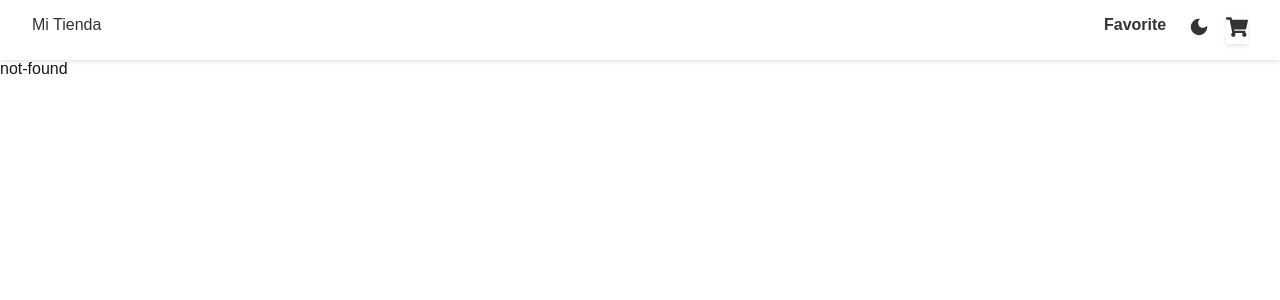
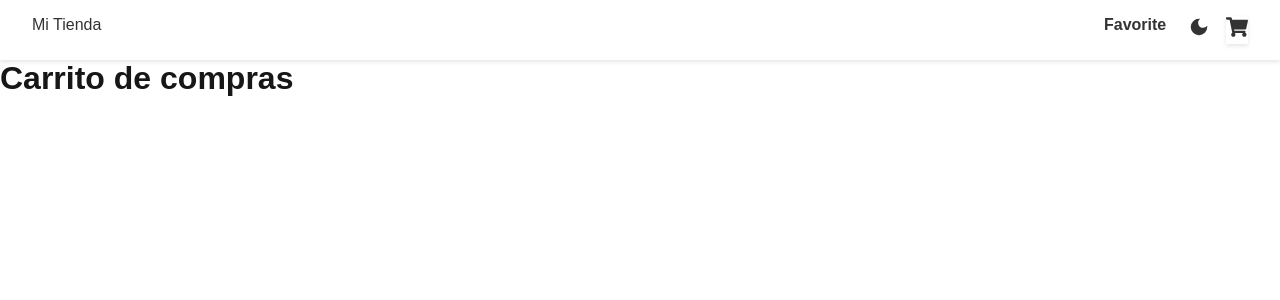
Before and after one commit to AndresAndrada/next-demo, a Next.js app: page /payment in a window 1280 px wide. Before the commit this address had no page. Shown: the top 300 px of the page. Built offline with nearby package versions, Linux system fonts and the light colour scheme.

Commit message:
Add cart page

```diff
--- /dev/null
+++ b/src/app/payment/page.tsx
@@ -0,0 +1,11 @@
+import styles from "./page.module.css";
+
+export default function FavoritePage() {
+  return (
+    <div className={styles.containerFavorite}>
+      <div className={styles.headerFavorite}>
+        <h1>Carrito de compras</h1>
+      </div>
+    </div>
+  );
+}
```
Also changed, not shown: src/app/payment/page.module.css (added).
